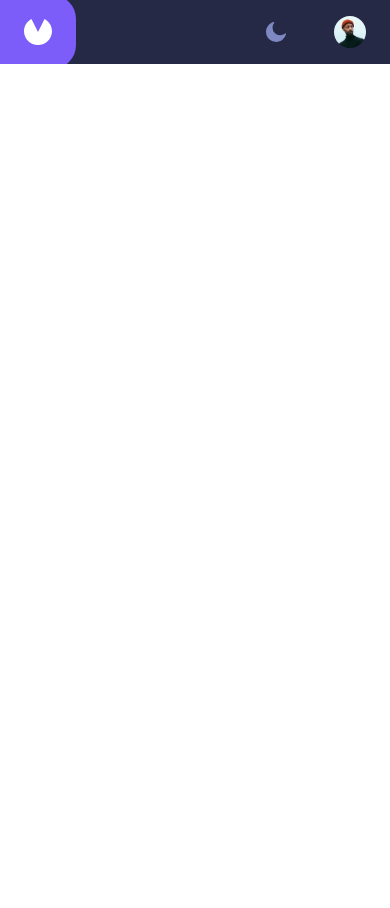
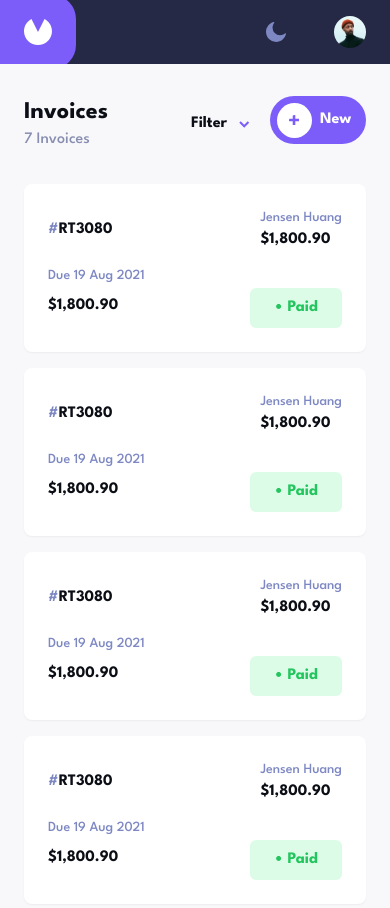
Before and after one commit to JomersDev/invoicely, a React (Vite) app: page / in a window 390 px wide. Before the commit the page ends 844 px from the top, so only its background shows below. Built offline with nearby package versions, Linux system fonts and the light colour scheme.

Commit message:
invoice card mobile and tablet responsive

```diff
--- a/src/App.jsx
+++ b/src/App.jsx
@@ -1,5 +1,6 @@
 import React, { useState } from 'react'
 import Nav from './Components/Nav'
+import InvoiceList from './Pages/InvoiceList'
 
 
 function App() {
@@ -7,6 +8,7 @@ function App() {
   return (
     <div>
       <Nav />
+      <InvoiceList />
     </div>
   )
 }
--- /dev/null
+++ b/src/Components/Buttons/NewInvoiceBtn.jsx
@@ -0,0 +1,13 @@
+import React from "react";
+
+export default function NewInvoiceBtn() {
+    return (
+        <button className="flex items-center justify-center w-24 h-12 font-bold text-white bg-violet gap-x-2 rounded-3xl">
+            <img
+                className="p-3 -ml-2 bg-white rounded-full"
+                src="/icon-plus.svg"
+                alt="plus icon" />
+            <p>New</p>
+        </button>
+    )
+}
--- /dev/null
+++ b/src/Components/InvoiceList/InvoiceCard.jsx
@@ -0,0 +1,39 @@
+import React from "react";
+
+export default function InvoiceCard() {
+    return (
+        <div className="flex items-center justify-between p-6 bg-white rounded-lg shadow-sm text-chinese-black md:py-4">
+            <div className="flex flex-col gap-y-6 md:flex-row md:gap-x-6">
+                <p className="font-bold">
+                    <span className="text-ube">#</span>RT3080
+                </p>
+                <div className="flex flex-col gap-y-2 md:flex-row md:items-center md:gap-x-12">
+                    <p className="text-sm text-ube">
+                        Due 19 Aug 2021
+                    </p>
+                    <div>
+                        <p className="font-bold md:hidden">
+                            $1,800.90
+                        </p>
+                        <p className="hidden text-sm text-ube md:block">
+                            Jensen Huang
+                        </p>
+                    </div>
+                </div>
+            </div>
+            <div className="flex flex-col items-end gap-y-9 md:flex-row md:items-center md:gap-x-10">
+                <div>
+                    <p className="text-sm text-ube md:hidden">
+                        Jensen Huang
+                    </p>
+                    <p className="font-bold md:block">
+                        $1,800.90
+                    </p>
+                </div>
+                <p className="px-6 py-2 font-bold text-center text-green-500 bg-green-100 rounded-md">
+                    • Paid
+                </p>
+            </div>
+        </div>
+    )
+}
--- /dev/null
+++ b/src/Pages/InvoiceList.jsx
@@ -0,0 +1,33 @@
+import React from "react";
+import NewInvoiceBtn from "../Components/Buttons/NewInvoiceBtn";
+import InvoiceCard from "../Components/InvoiceList/InvoiceCard";
+
+export default function InvoiceList() {
+    return (
+        <section className="min-h-screen px-6 pt-8 bg-ghost-white md:px-12">
+            <div className="flex justify-between">
+                <div>
+                    <h1 className="text-2xl font-bold text-chinese-black">
+                        Invoices
+                    </h1>
+                    <p className="text-cool-grey ">
+                        7 Invoices
+                    </p>
+                </div>
+                <div className="flex gap-x-5">
+                    <div className="flex items-center gap-x-3">
+                        <p className="font-bold text-chinese-black">Filter</p>
+                        <img src="/icon-arrow-down.svg" alt="down arrow" />
+                    </div>
+                    <NewInvoiceBtn />
+                </div>
+            </div>
+            <div className="flex flex-col mt-8 gap-y-4 md:mt-14">
+                <InvoiceCard />
+                <InvoiceCard />
+                <InvoiceCard />
+                <InvoiceCard />
+            </div>
+        </section>
+    )
+}
```
